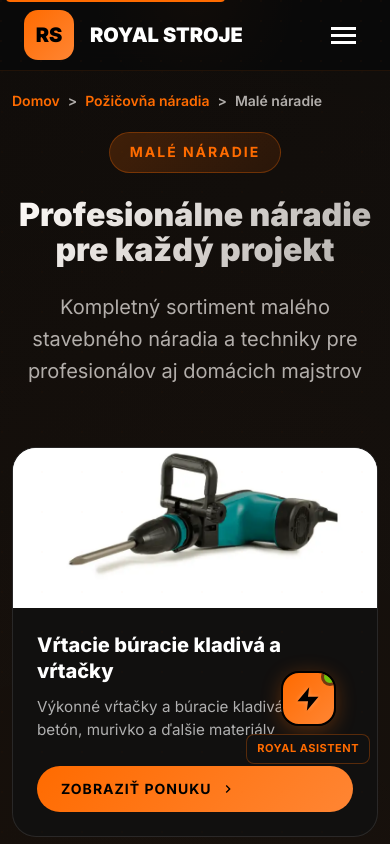
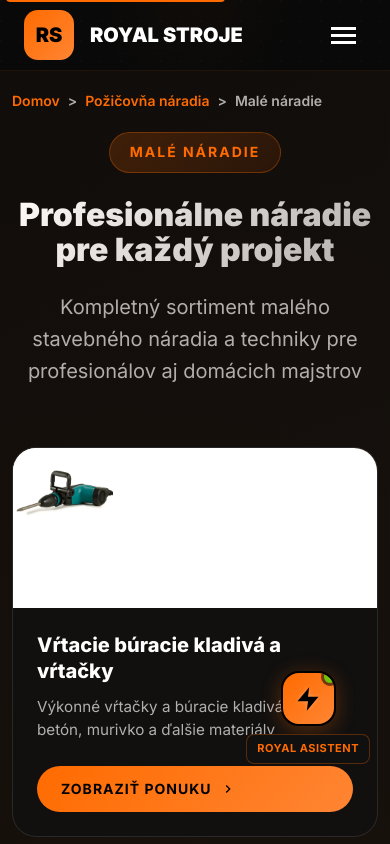
Before and after one commit to petokrivo/royalstroje-web, an Astro site: page /pozicovna-naradia/male-naradie in a window 390 px wide. Shown: the top 844 px of the page. Built offline with nearby package versions, Linux system fonts and the light colour scheme; Astro itself is replaced by a stand-in of ours.

Commit message:
feat: nové stránky + obrázky

```diff
--- a/src/pages/pozicovna-naradia/male-naradie/index.astro
+++ b/src/pages/pozicovna-naradia/male-naradie/index.astro
@@ -510,15 +510,12 @@ const naradia = [
     }
 
     .naradie-image {
-    height: 160px; /* nechávam, ako máš */
+      height: 160px;
     }
 
-  /* FIX: nech sa na mobile neoreže na 100×100 */
     .naradie-image img {
-    width: 100%;
-    height: 100%;
-    object-fit: cover;
-    display: block;
+      width: 100px;
+      height: 100px;
     }
 
     .naradie-content {
@@ -529,7 +526,6 @@ const naradia = [
       margin-bottom: 20px;
     }
   }
-
 
   /* FOCUS STATES */
   .naradie-card:focus-within {
```
Lines whose indentation alone changed are shown as unchanged.
